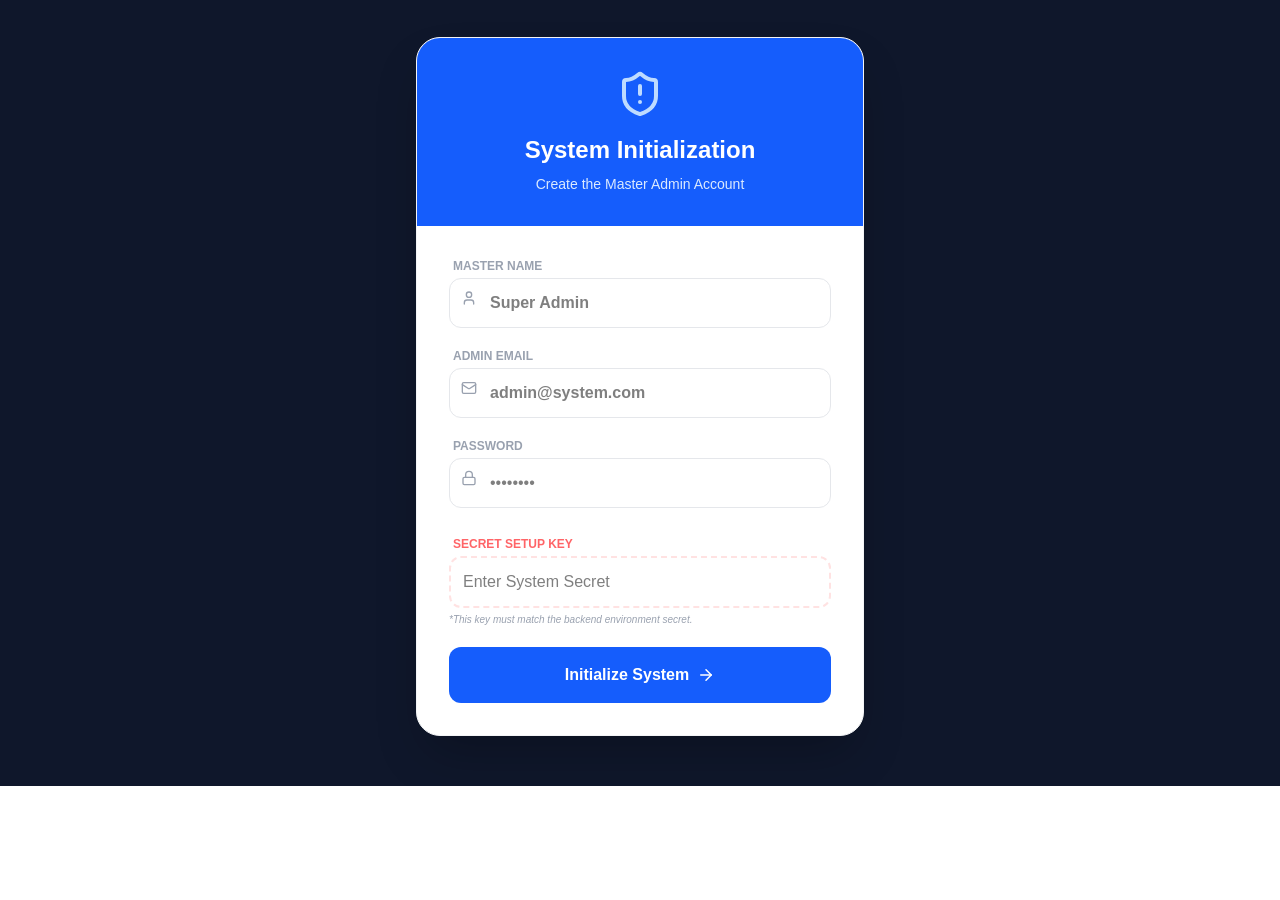
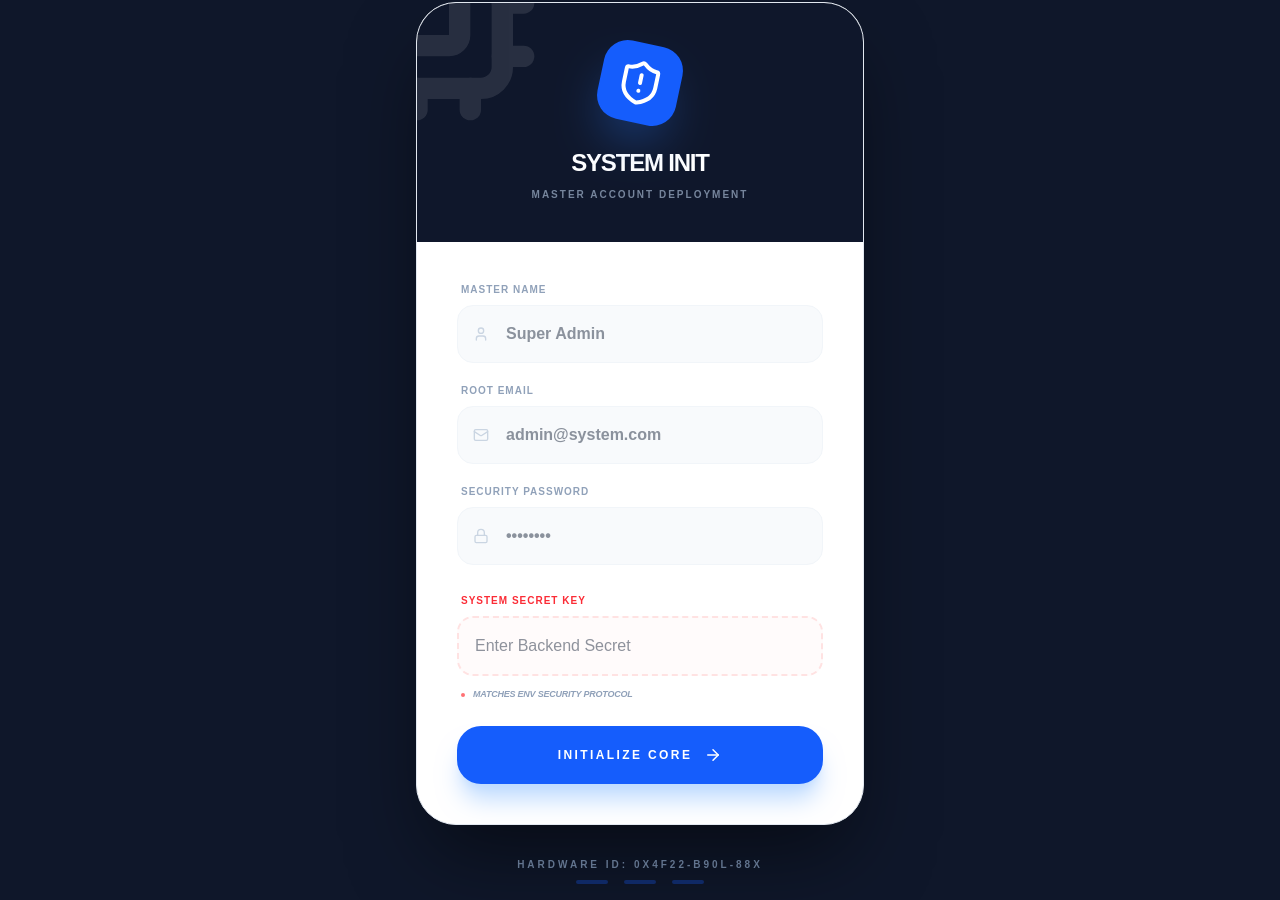
Before and after one commit to maazhashmi996-pixel/Data-Management-System-Next, a Next.js app: page /setup-root in a window 1280 px wide. Shown: the part 829-1729 px from the top of the page. Before the commit the page ends 1615 px from the top, so only its background shows below. Built offline with nearby package versions, Linux system fonts and the light colour scheme; no server answers.

Commit message:
Updated Code

```diff
--- a/app/setup-root/page.tsx
+++ b/app/setup-root/page.tsx
@@ -1,7 +1,7 @@
 "use client";
 import { useState } from 'react';
 import api from '@/lib/axios';
-import { ShieldAlert, Lock, Mail, User, ArrowRight } from 'lucide-react';
+import { ShieldAlert, Lock, Mail, User, ArrowRight, Loader2, Cpu } from 'lucide-react';
 import { useRouter } from 'next/navigation';
 
 export default function AdminSetup() {
@@ -13,6 +13,7 @@ export default function AdminSetup() {
         e.preventDefault();
         setLoading(true);
         try {
+            // CENTRAL API Call - Path as per your backend
             const res = await api.post('/admin/setup-root', formData);
             alert("✅ Root Admin Created Successfully!");
             router.push('/login');
@@ -25,49 +26,126 @@ export default function AdminSetup() {
     };
 
     return (
-        <div className="min-h-screen bg-slate-900 flex items-center justify-center p-4">
-            <div className="max-w-md w-full bg-white rounded-3xl shadow-2xl overflow-hidden border border-gray-100">
-                <div className="bg-blue-600 p-8 text-center text-white">
-                    <ShieldAlert className="w-12 h-12 mx-auto mb-4 text-blue-200" />
-                    <h1 className="text-2xl font-bold">System Initialization</h1>
-                    <p className="text-blue-100 text-sm mt-2">Create the Master Admin Account</p>
+        <div className="min-h-screen bg-[#0f172a] flex items-center justify-center p-4 font-sans selection:bg-blue-500/30">
+            {/* Background Decorative Element */}
+            <div className="absolute inset-0 overflow-hidden pointer-events-none">
+                <div className="absolute -top-[10%] -left-[10%] w-[40%] h-[40%] bg-blue-600/10 rounded-full blur-[120px]" />
+                <div className="absolute -bottom-[10%] -right-[10%] w-[40%] h-[40%] bg-indigo-600/10 rounded-full blur-[120px]" />
             </div>
-                <form onSubmit={handleSetup} className="p-8 space-y-5">
-                    <div>
-                        <label className="block text-xs font-bold text-gray-400 uppercase mb-1 ml-1">Master Name</label>
-                        <div className="relative">
-                            <User className="absolute left-3 top-3 w-4 h-4 text-gray-400" />
-                            <input required placeholder="Super Admin" className="w-full border border-gray-200 pl-10 p-3 rounded-xl focus:ring-2 focus:ring-blue-500 outline-none text-black font-semibold"
-                                onChange={e => setFormData({ ...formData, name: e.target.value })} />
+
+            <div className="max-w-md w-full relative animate-in fade-in slide-in-from-bottom-4 duration-700">
+                {/* Main Card */}
+                <div className="bg-white rounded-[2.5rem] shadow-[0_40px_80px_-15px_rgba(0,0,0,0.5)] overflow-hidden border border-slate-200">
+
+                    {/* Header: Identity & Branding */}
+                    <div className="bg-slate-900 p-10 text-center relative overflow-hidden">
+                        <div className="absolute inset-0 opacity-10">
+                            <Cpu className="w-64 h-64 -translate-x-1/2 -translate-y-1/2 text-white" />
+                        </div>
+                        <div className="relative z-10">
+                            <div className="bg-blue-600 w-20 h-20 rounded-3xl flex items-center justify-center mx-auto mb-6 shadow-2xl shadow-blue-500/40 rotate-12">
+                                <ShieldAlert className="text-white w-12 h-12" />
+                            </div>
+                            <h1 className="text-2xl font-[900] text-white tracking-tighter uppercase">System Init</h1>
+                            <p className="text-slate-400 text-[10px] mt-2 font-black tracking-[0.2em] uppercase opacity-80">
+                                Master Account Deployment
+                            </p>
                         </div>
                     </div>
-                    <div>
-                        <label className="block text-xs font-bold text-gray-400 uppercase mb-1 ml-1">Admin Email</label>
-                        <div className="relative">
-                            <Mail className="absolute left-3 top-3 w-4 h-4 text-gray-400" />
-                            <input required type="email" placeholder="admin@system.com" className="w-full border border-gray-200 pl-10 p-3 rounded-xl focus:ring-2 focus:ring-blue-500 outline-none text-black font-semibold"
-                                onChange={e => setFormData({ ...formData, email: e.target.value })} />
+
+                    {/* Form Area */}
+                    <form onSubmit={handleSetup} className="p-8 md:p-10 space-y-6">
+
+                        <div className="grid grid-cols-1 gap-5">
+                            {/* Master Name */}
+                            <div className="space-y-2">
+                                <label className="text-[10px] font-black text-slate-400 uppercase tracking-widest ml-1 block">Master Name</label>
+                                <div className="relative group">
+                                    <User className="absolute left-4 top-1/2 -translate-y-1/2 w-4 h-4 text-slate-300 group-focus-within:text-blue-600 transition-colors" />
+                                    <input
+                                        required
+                                        placeholder="Super Admin"
+                                        className="w-full bg-slate-50 border border-slate-100 pl-12 pr-4 py-4 rounded-2xl focus:bg-white focus:ring-4 focus:ring-blue-500/10 focus:border-blue-500 outline-none text-slate-800 font-bold transition-all"
+                                        onChange={e => setFormData({ ...formData, name: e.target.value })}
+                                    />
                                 </div>
                             </div>
-                    <div>
-                        <label className="block text-xs font-bold text-gray-400 uppercase mb-1 ml-1">Password</label>
-                        <div className="relative">
-                            <Lock className="absolute left-3 top-3 w-4 h-4 text-gray-400" />
-                            <input required type="password" placeholder="••••••••" className="w-full border border-gray-200 pl-10 p-3 rounded-xl focus:ring-2 focus:ring-blue-500 outline-none text-black"
-                                onChange={e => setFormData({ ...formData, password: e.target.value })} />
+
+                            {/* Admin Email */}
+                            <div className="space-y-2">
+                                <label className="text-[10px] font-black text-slate-400 uppercase tracking-widest ml-1 block">Root Email</label>
+                                <div className="relative group">
+                                    <Mail className="absolute left-4 top-1/2 -translate-y-1/2 w-4 h-4 text-slate-300 group-focus-within:text-blue-600 transition-colors" />
+                                    <input
+                                        required
+                                        type="email"
+                                        placeholder="admin@system.com"
+                                        className="w-full bg-slate-50 border border-slate-100 pl-12 pr-4 py-4 rounded-2xl focus:bg-white focus:ring-4 focus:ring-blue-500/10 focus:border-blue-500 outline-none text-slate-800 font-bold transition-all"
+                                        onChange={e => setFormData({ ...formData, email: e.target.value })}
+                                    />
                                 </div>
                             </div>
+
+                            {/* Password */}
+                            <div className="space-y-2">
+                                <label className="text-[10px] font-black text-slate-400 uppercase tracking-widest ml-1 block">Security Password</label>
+                                <div className="relative group">
+                                    <Lock className="absolute left-4 top-1/2 -translate-y-1/2 w-4 h-4 text-slate-300 group-focus-within:text-blue-600 transition-colors" />
+                                    <input
+                                        required
+                                        type="password"
+                                        placeholder="••••••••"
+                                        className="w-full bg-slate-50 border border-slate-100 pl-12 pr-4 py-4 rounded-2xl focus:bg-white focus:ring-4 focus:ring-blue-500/10 focus:border-blue-500 outline-none text-slate-800 font-bold transition-all"
+                                        onChange={e => setFormData({ ...formData, password: e.target.value })}
+                                    />
+                                </div>
+                            </div>
+
+                            {/* Secret Setup Key */}
                             <div className="pt-2">
-                        <label className="block text-xs font-bold text-red-400 uppercase mb-1 ml-1">Secret Setup Key</label>
-                        <input required type="password" placeholder="Enter System Secret" className="w-full border-2 border-dashed border-red-100 p-3 rounded-xl focus:border-red-500 outline-none text-black"
-                            onChange={e => setFormData({ ...formData, secretKey: e.target.value })} />
-                        <p className="text-[10px] text-gray-400 mt-1 italic">*This key must match the backend environment secret.</p>
+                                <label className="text-[10px] font-black text-red-500 uppercase tracking-widest ml-1 block mb-2">System Secret Key</label>
+                                <input
+                                    required
+                                    type="password"
+                                    placeholder="Enter Backend Secret"
+                                    className="w-full border-2 border-dashed border-red-100 bg-red-50/30 p-4 rounded-2xl focus:border-red-500 focus:bg-white outline-none text-slate-800 font-mono transition-all placeholder:font-sans placeholder:font-medium"
+                                    onChange={e => setFormData({ ...formData, secretKey: e.target.value })}
+                                />
+                                <div className="flex items-center gap-2 mt-3 ml-1">
+                                    <div className="w-1 h-1 rounded-full bg-red-400 animate-pulse" />
+                                    <p className="text-[9px] text-slate-400 font-bold uppercase tracking-tight italic">Matches ENV Security Protocol</p>
                                 </div>
-                    <button disabled={loading} className="w-full bg-blue-600 text-white py-4 rounded-xl font-bold hover:bg-blue-700 transition-all flex items-center justify-center gap-2 group disabled:opacity-70">
-                        {loading ? "Creating..." : "Initialize System"}
-                        {!loading && <ArrowRight size={18} className="group-hover:translate-x-1 transition-transform" />}
+                            </div>
+                        </div>
+
+                        {/* Submit Button */}
+                        <button
+                            disabled={loading}
+                            className="w-full bg-blue-600 text-white py-5 rounded-3xl font-black text-xs tracking-[0.2em] hover:bg-slate-900 transition-all flex items-center justify-center gap-3 shadow-xl shadow-blue-200 hover:shadow-slate-200 active:scale-95 disabled:opacity-70 uppercase group"
+                        >
+                            {loading ? (
+                                <Loader2 className="animate-spin" size={20} />
+                            ) : (
+                                <>
+                                    Initialize Core
+                                    <ArrowRight size={18} className="group-hover:translate-x-1 transition-transform" />
+                                </>
+                            )}
                         </button>
                     </form>
+                </div>
+
+                {/* Bottom Footer Info */}
+                <div className="mt-8 text-center space-y-2">
+                    <p className="text-slate-500 text-[10px] font-black uppercase tracking-[0.3em]">
+                        Hardware ID: 0x4F22-B90L-88X
+                    </p>
+                    <div className="flex justify-center gap-4">
+                        <div className="h-1 w-8 bg-blue-600/30 rounded-full" />
+                        <div className="h-1 w-8 bg-blue-600/30 rounded-full" />
+                        <div className="h-1 w-8 bg-blue-600/30 rounded-full" />
+                    </div>
+                </div>
             </div>
         </div>
     );
```
Lines whose indentation alone changed are shown as unchanged.
